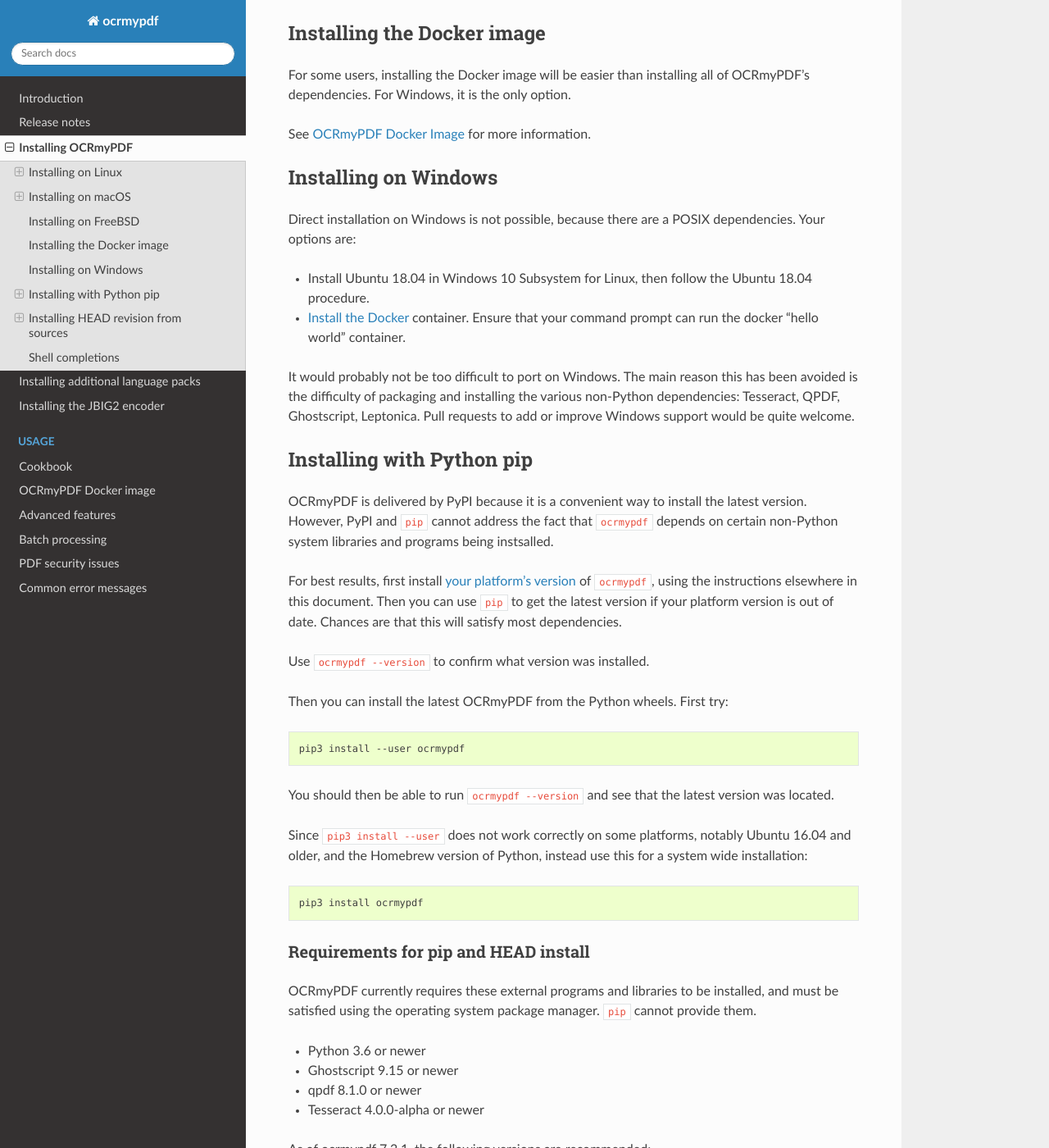
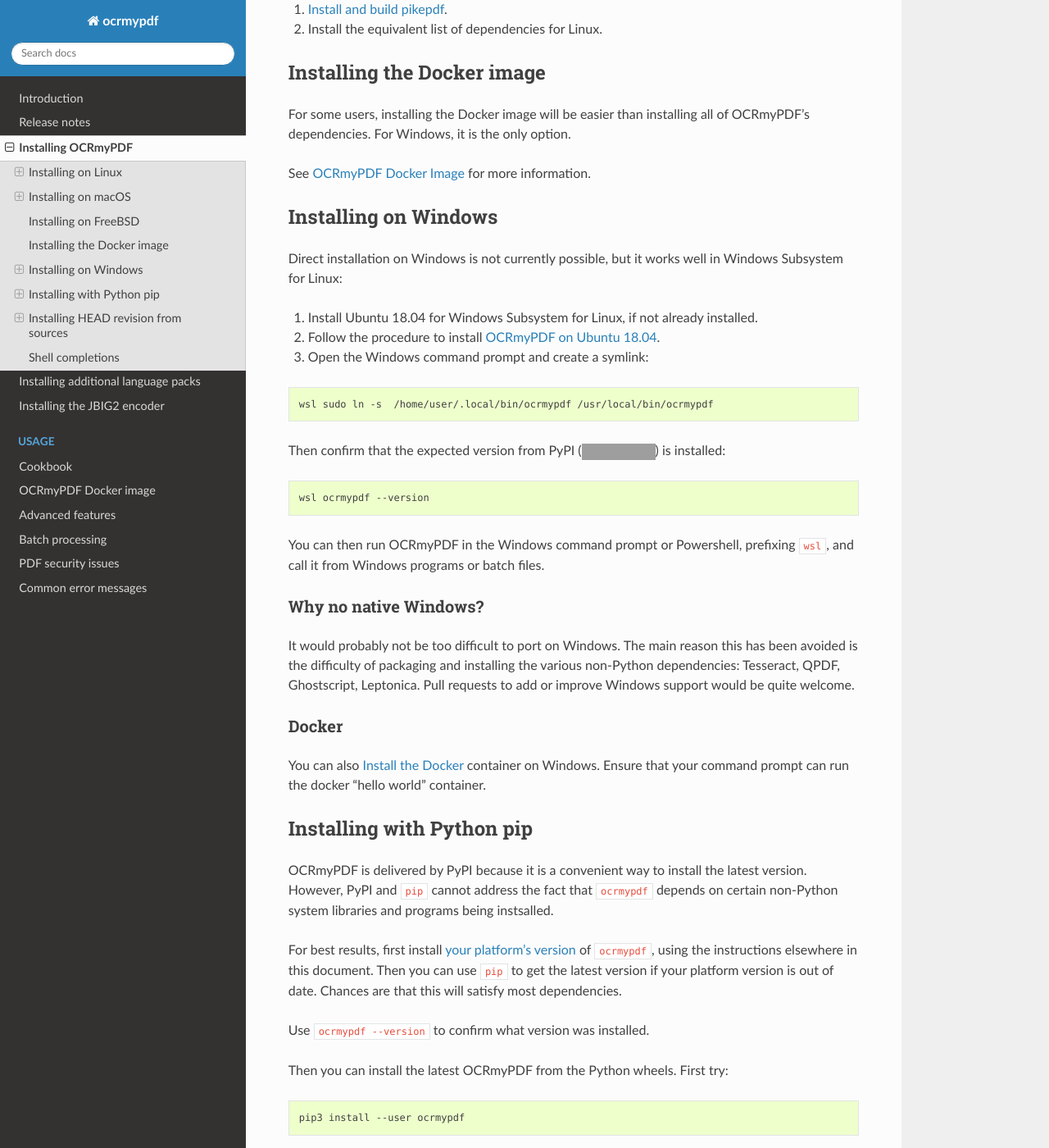
Before and after one commit to Felix-Brandstetter/Projektpraktikum-Realisierung-innovativer-Dienste, a Sphinx documentation site: the page built from docs/installation.rst, in a window 1280 px wide and 1400 px high, scrolled down 7501 px. Shown: the whole window at 82% size. Built offline with Sphinx 7.4.7 and the Read the Docs theme 2.0.0, drawn with Linux system fonts in a browser that asks for light colours; some of the changed text lies outside the part shown; grey boxes are pictures that could not be loaded.

Commit message:
docs: Notes on WSL

```diff
--- a/docs/installation.rst
+++ b/docs/installation.rst
@@ -384,19 +386,40 @@
 Installing on Windows
 ---------------------
 
-Direct installation on Windows is not possible, because there are a
-POSIX dependencies. Your options are:
+Direct installation on Windows is not currently possible, but it works well in
+Windows Subsystem for Linux:
 
-* Install Ubuntu 18.04 in Windows 10 Subsystem for Linux, then follow
-  the Ubuntu 18.04 procedure.
-* `Install the Docker <docker-install>`__ container. Ensure that
-  your command prompt can run the docker "hello world" container.
+#. Install Ubuntu 18.04 for Windows Subsystem for Linux, if not already installed.
+#. Follow the procedure to install :ref:`OCRmyPDF on Ubuntu 18.04 <ubuntu-lts-latest>`.
+#. Open the Windows command prompt and create a symlink:
+
+.. code-block:: powershell
+
+    wsl sudo ln -s  /home/user/.local/bin/ocrmypdf /usr/local/bin/ocrmypdf
+
+Then confirm that the expected version from PyPI (|latest|) is installed:
+
+.. code-block:: powershell
+
+    wsl ocrmypdf --version
+
+You can then run OCRmyPDF in the Windows command prompt or Powershell, prefixing
+``wsl``, and call it from Windows programs or batch files.
+
+Why no native Windows?
+^^^^^^^^^^^^^^^^^^^^^^
 
 It would probably not be too difficult to port on Windows. The main
 reason this has been avoided is the difficulty of packaging and
 installing the various non-Python dependencies: Tesseract, QPDF,
 Ghostscript, Leptonica. Pull requests to add or improve Windows support
 would be quite welcome.
+
+Docker
+^^^^^^
+
+You can also :ref:`Install the Docker <docker-install>` container on Windows. Ensure that
+your command prompt can run the docker "hello world" container.
 
 Installing with Python pip
 --------------------------
```
Also changed, not shown: other parts of docs/installation.rst (+2 -0 lines).
